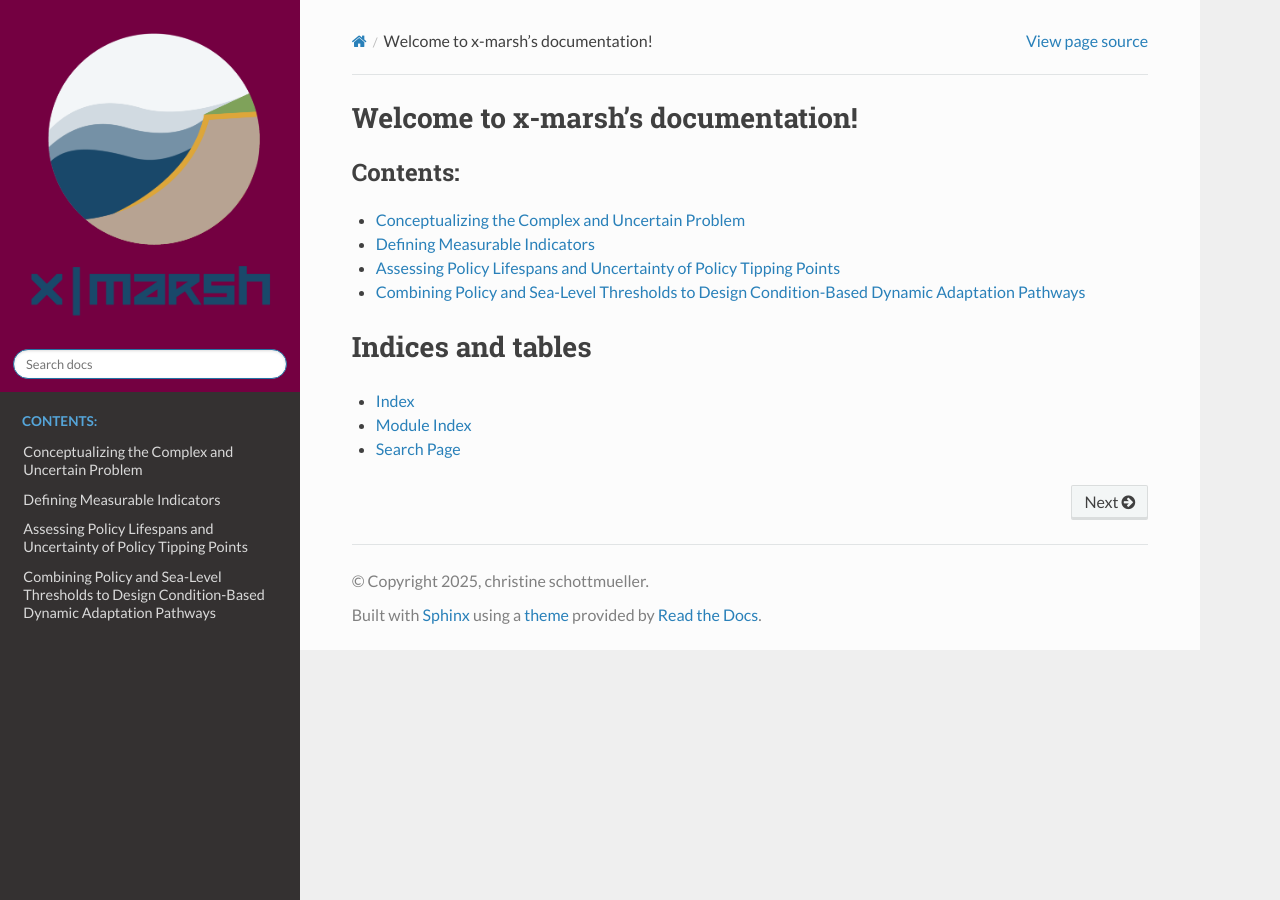
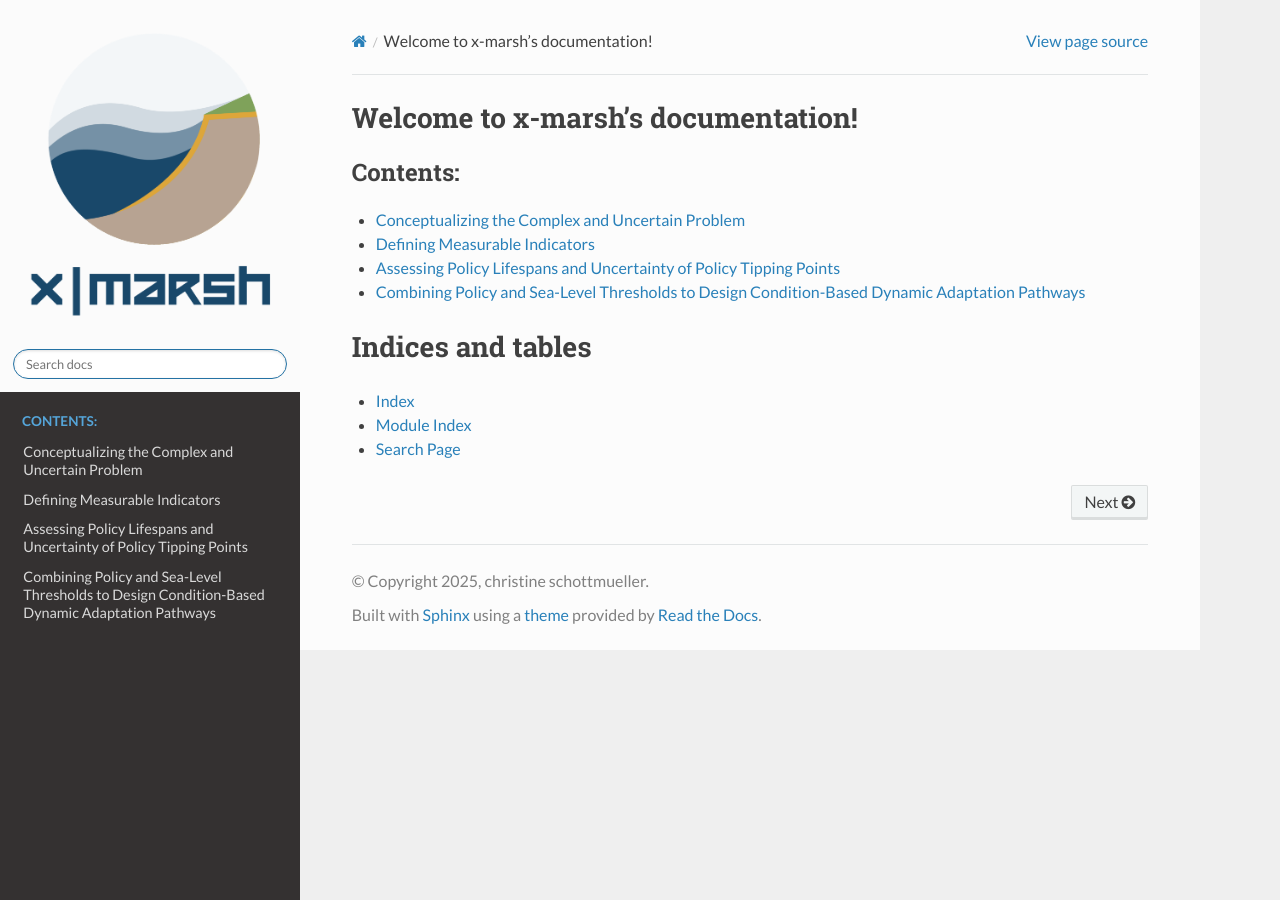
Before and after one commit to christineschottmueller/x-marsh, a Sphinx documentation site: the page built from docs/index.rst, in a window 1280 px wide. Built offline with Sphinx 7.4.7 and the Read the Docs theme 3.1.0, drawn with Linux system fonts in a browser that asks for light colours.

Commit message:
Add custom CSS and updated conf.py for logo styling

```diff
--- a/docs/_static/custom.css
+++ b/docs/_static/custom.css
@@ -18,7 +18,7 @@ body {
 }
 
 .wy-side-nav-search{
-    background-color: #740041;
+    background-color: #FBFBFB;
 }
 
 .wy-nav-top{
```
